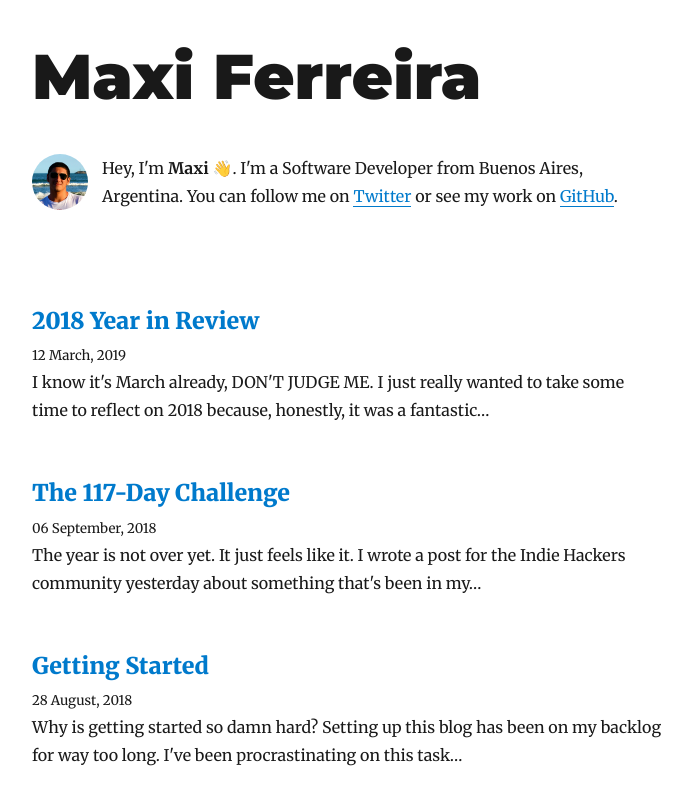
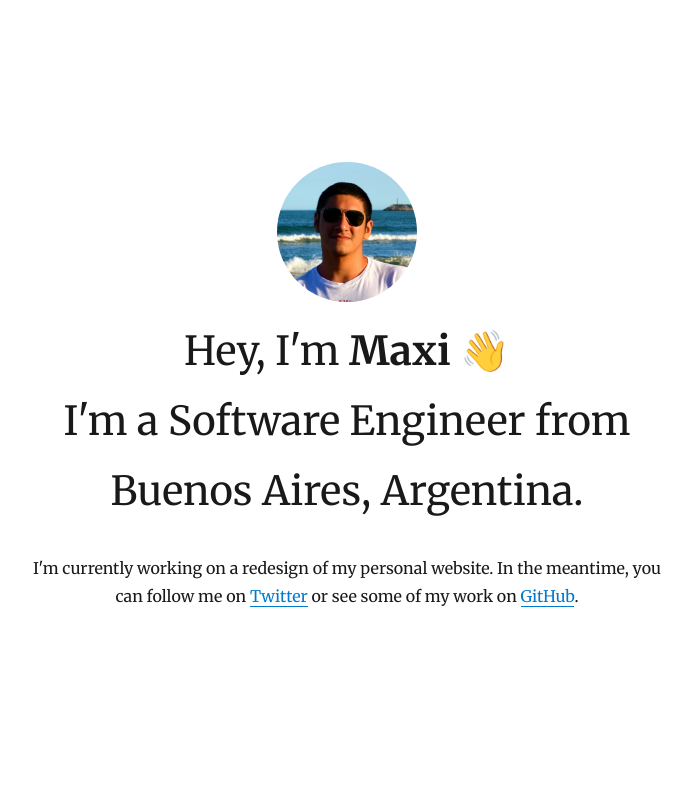
Before and after one commit to Charca/me, a Gatsby site: page / in a window 1280 px wide. Shown: the whole page, without its empty margins (293-985 px from the left). Built offline with nearby package versions, Linux system fonts and the light colour scheme; Gatsby itself is replaced by a stand-in of ours; some packages are replaced by stand-ins of ours.

Commit message:
Landing Page

```diff
--- a/src/pages/index.js
+++ b/src/pages/index.js
@@ -6,48 +6,75 @@ import Helmet from 'react-helmet'
 import Bio from '../components/Bio'
 import Layout from '../components/layout'
 import { rhythm } from '../utils/typography'
+import profilePic from '../components/profile-pic.png'
 
-class BlogIndex extends React.Component {
+class Landing extends React.Component {
   render() {
     const siteTitle = get(this, 'props.data.site.siteMetadata.title')
     const siteDescription = get(
       this,
       'props.data.site.siteMetadata.description'
     )
-    const posts = get(this, 'props.data.allMarkdownRemark.edges')
 
     return (
-      <Layout location={this.props.location}>
+      <div style={{
+        marginLeft: 'auto',
+        marginRight: 'auto',
+        maxWidth: rhythm(24),
+        padding: `${rhythm(1.5)} ${rhythm(3 / 4)}`,
+        position: 'absolute',
+        left: 0,
+        right: 0,
+        top: 0,
+        bottom: 0,
+        display: 'flex',
+        alignItems: 'center',
+      }}>
         <Helmet
           htmlAttributes={{ lang: 'en' }}
           meta={[{ name: 'description', content: siteDescription }]}
           title={siteTitle}
         />
-        <Bio />
-        {posts.map(({ node }) => {
-          const title = get(node, 'frontmatter.title') || node.fields.slug
-          return (
-            <div key={node.fields.slug}>
-              <h3
-                style={{
-                  marginBottom: rhythm(1 / 4),
-                }}
-              >
-                <Link style={{ boxShadow: 'none' }} to={node.fields.slug}>
-                  {title}
-                </Link>
-              </h3>
-              <small>{node.frontmatter.date}</small>
-              <p dangerouslySetInnerHTML={{ __html: node.excerpt }} />
-            </div>
-          )
-        })}
-      </Layout>
+        <div
+          style={{
+            display: 'flex',
+            flexDirection: 'column',
+            alignItems: 'center',
+            textAlign: 'center',
+          }}
+        >
+          <img
+            src={profilePic}
+            alt={`Maxi Ferreira`}
+            style={{
+              marginBottom: rhythm(1 / 2),
+              width: rhythm(5),
+              height: rhythm(5),
+              borderRadius: rhythm(5),
+            }}
+          />
+          <p style={{
+            fontSize: 40,
+          }}>
+            Hey, I'm <strong>Maxi</strong> 👋
+            <br />
+            I'm a Software Engineer from
+            Buenos Aires, Argentina.{' '}
+          </p>
+          <p>
+            I'm currently working on a redesign of my personal website. In the meantime, you can follow me on
+            {' '}
+            <a target="_blank" rel="nofollow" href="https://twitter.com/charca">Twitter</a>
+            {' '}
+            or see some of my work on <a target="_blank" rel="nofollow" href="https://github.com/charca">GitHub</a>.
+          </p>
+        </div>
+      </div>
     )
   }
 }
 
-export default BlogIndex
+export default Landing
 
 export const pageQuery = graphql`
   query {
@@ -57,19 +84,5 @@ export const pageQuery = graphql`
         description
       }
     }
-    allMarkdownRemark(sort: { fields: [frontmatter___date], order: DESC }) {
-      edges {
-        node {
-          excerpt
-          fields {
-            slug
-          }
-          frontmatter {
-            date(formatString: "DD MMMM, YYYY")
-            title
-          }
-        }
-      }
-    }
   }
 `
```
Also changed, not shown: src/pages/_blog.js (added, +75 -0 lines).
